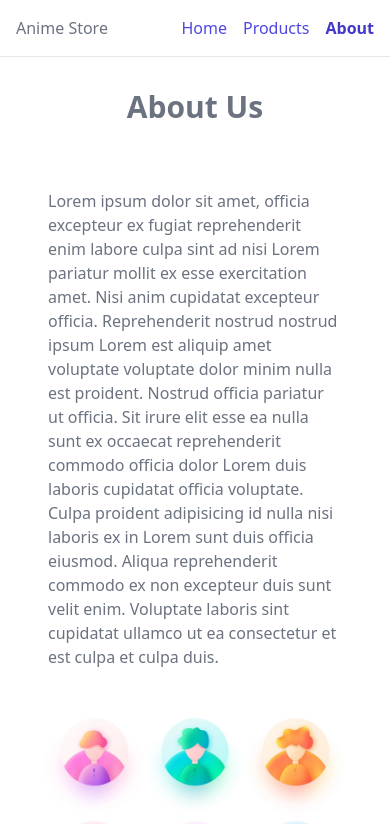
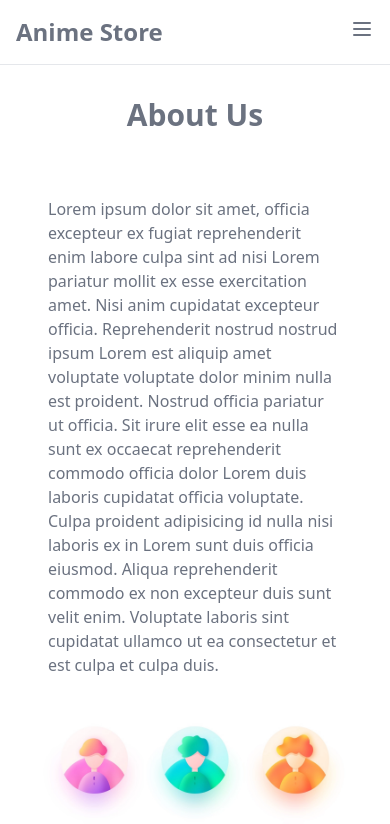
Before and after one commit to jrock2004/anime-store, a React (Create React App) app: page /about in a window 390 px wide. Shown: the top 824 px of the page. Built offline with nearby package versions, Linux system fonts and the light colour scheme.

Commit message:
feat: making menu mobile friendly

```diff
--- a/src/App.tsx
+++ b/src/App.tsx
@@ -12,8 +12,8 @@ const App: React.FC = (): ReactElement => {
   return (
     <Router>
       <div className="h-full flex flex-col">
-        <header className="border-b p-4 flex justify-between">
-          <h1>Anime Store</h1>
+        <header className="border-b p-4 flex justify-between items-baseline">
+          <h1 className="font-bold text-2xl">Anime Store</h1>
           <Nav />
         </header>
         <main className="p-4">
--- a/src/components/Nav/index.tsx
+++ b/src/components/Nav/index.tsx
@@ -1,13 +1,60 @@
-import { ReactElement } from 'react';
+import { ReactElement, useState } from 'react';
 import { NavLink } from 'react-router-dom';
 
 export const Nav = (): ReactElement => {
+  const [expanded, setExpanded] = useState(false);
+
+  const menuToggleHandler = (): void => {
+    setExpanded(!expanded);
+  };
+
   return (
-    <nav>
+    <div>
+      <button className="sm:hidden" data-testid="mobile-menu" onClick={menuToggleHandler}>
+        <span className="sr-only">Mobile Menu</span>
+        {expanded ? (
+          <svg
+            className="w-6 h-6"
+            fill="none"
+            stroke="currentColor"
+            viewBox="0 0 24 24"
+            xmlns="http://www.w3.org/2000/svg"
+          >
+            <path
+              d="M6 18L18 6M6 6l12 12"
+              strokeLinecap="round"
+              strokeLinejoin="round"
+              strokeWidth="2"
+            ></path>
+          </svg>
+        ) : (
+          <svg
+            className="w-6 h-6"
+            fill="none"
+            stroke="currentColor"
+            viewBox="0 0 24 24"
+            xmlns="http://www.w3.org/2000/svg"
+          >
+            <path
+              d="M4 6h16M4 12h16M4 18h16"
+              strokeLinecap="round"
+              strokeLinejoin="round"
+              strokeWidth="2"
+            ></path>
+          </svg>
+        )}
+      </button>
+      <nav
+        className={`${
+          expanded
+            ? 'top-12 right-0 absolute bg-white border w-44 px-3 flex flex-col transition'
+            : 'hidden'
+        } sm:block sm:relative sm:border-none sm:w-auto sm:top-0`}
+      >
         <NavLink
           exact
           activeClassName="text-indigo-700 font-semibold"
-        className="text-indigo-600"
+          className="text-indigo-600 py-2 sm:py-0"
           data-testid="home-link"
           to="/"
         >
@@ -16,7 +63,7 @@ export const Nav = (): ReactElement => {
         <NavLink
           exact
           activeClassName="text-indigo-700 font-semibold"
-        className="text-indigo-600 ml-4"
+          className="text-indigo-600 py-2 sm:ml-4 sm:py-0"
           data-testid="products-link"
           to="/products"
         >
@@ -25,12 +72,13 @@ export const Nav = (): ReactElement => {
         <NavLink
           exact
           activeClassName="text-indigo-700 font-semibold"
-        className="text-indigo-600 ml-4"
+          className="text-indigo-600 py-2 sm:ml-4 sm:py-0"
           data-testid="about-link"
           to="/about"
         >
           About
         </NavLink>
       </nav>
+    </div>
   );
 };
```
Lines whose indentation alone changed are shown as unchanged.
